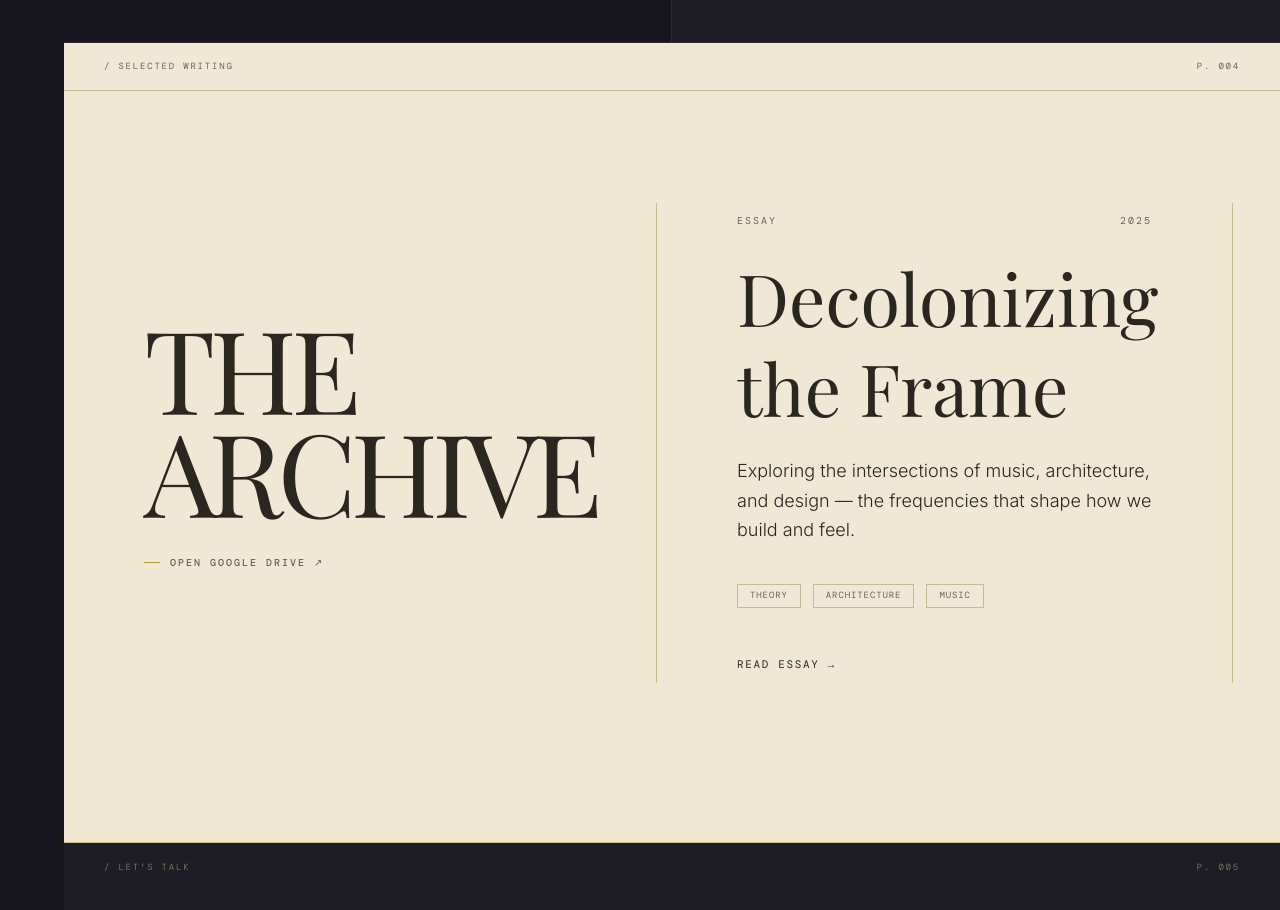
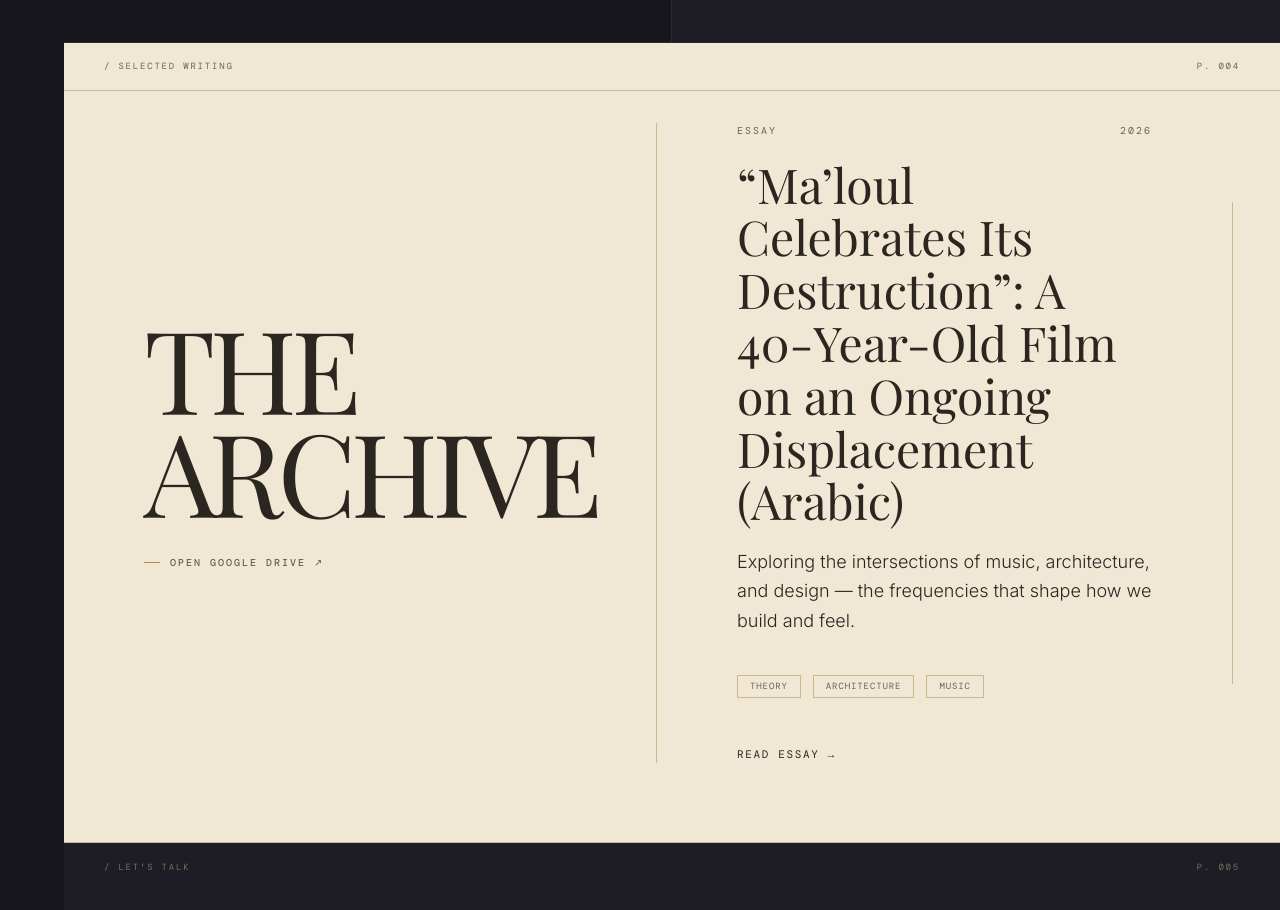
Before and after one commit to FahmyInTech/yara, a React (Vite) app: page / in a window 1280 px wide. Shown: the part 2100-3010 px from the top of the page. Built offline with nearby package versions, Linux system fonts and the light colour scheme.

Commit message:
Update first article title and set all article dates to 2026

```diff
--- a/src/components/Writing.jsx
+++ b/src/components/Writing.jsx
@@ -12,9 +12,9 @@ export default function Writing() {
 
   const essays = [
     {
-      title: 'Decolonizing the Frame',
+      title: '“Ma’loul Celebrates Its Destruction”: A 40-Year-Old Film on an Ongoing Displacement (Arabic)',
       category: 'Essay',
-      date: '2025',
+      date: '2026',
       desc: 'Exploring the intersections of music, architecture, and design — the frequencies that shape how we build and feel.',
       tags: ['Theory', 'Architecture', 'Music'],
       link: DRIVE_ARCHIVE_URL,
@@ -22,7 +22,7 @@ export default function Writing() {
     {
       title: 'A Beginner’s Guide to Palestinian Cinema as Resistance',
       category: 'Thesis',
-      date: '2025',
+      date: '2026',
       desc: 'An exploration of Palestinian Cinema and its historical phases as a medium of resistance and cultural preservation.',
       tags: ['Cinema', 'Archive', 'Resistance'],
       link: DRIVE_ARCHIVE_URL,
@@ -30,7 +30,7 @@ export default function Writing() {
     {
       title: 'Film Analysis: Ma’loul Celebrates Its Destruction',
       category: 'Feature',
-      date: '2023',
+      date: '2026',
       desc: 'An investigation into the documentary traditions and cinematic languages that record daily life.',
       tags: ['Documentary', 'Visual Culture'],
       link: DRIVE_ARCHIVE_URL,
@@ -143,12 +143,12 @@ export default function Writing() {
 
             {/* Essay Slides */}
             {essays.map((essay, index) => (
-              <div key={index} className="w-[45vw] h-[60vh] flex flex-col justify-center shrink-0 px-20 border-l border-rule-paper">
-                <div className="font-mono text-[10px] uppercase tracking-[0.2em] text-muted-dark mb-6 flex justify-between">
+              <div key={index} className="w-[45vw] min-h-[60vh] flex flex-col justify-center shrink-0 px-16 lg:px-20 border-l border-rule-paper">
+                <div className="font-mono text-[10px] uppercase tracking-[0.2em] text-muted-dark mb-5 flex justify-between">
                   <span>{essay.category}</span>
                   <span>{essay.date}</span>
                 </div>
-                <h3 className="font-display text-7xl font-normal leading-tight text-text-dark mb-6">
+                <h3 className="font-display text-3xl lg:text-4xl xl:text-5xl font-normal leading-[1.1] text-text-dark mb-5">
                   {essay.title}
                 </h3>
                 <p className="font-body text-lg font-light leading-relaxed text-text-dark max-w-lg mb-10">
```
